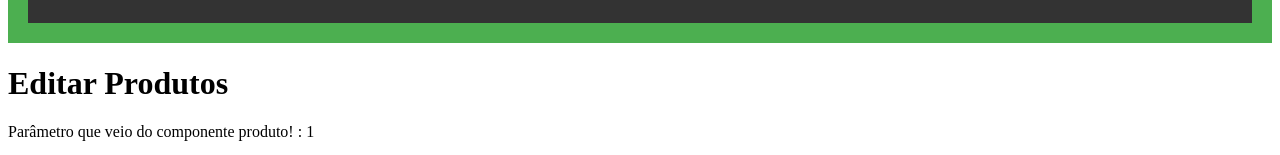
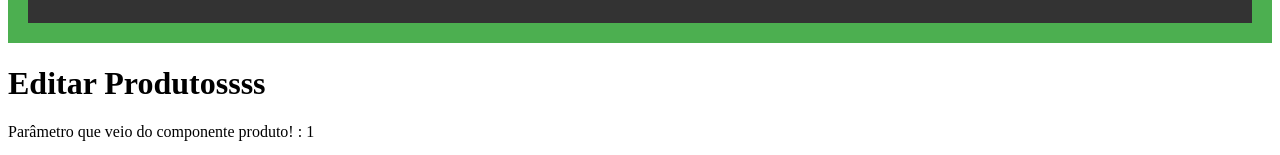
Before and after one commit to 1TDSPO-2024/aula-10-2sem-, a React (Vite) app in the folder aula10/: page /editar/produtos/1 in a window 1280 px wide. Shown: the part 187-342 px from the top of the page. Built offline with nearby package versions, Linux system fonts and the light colour scheme.

Commit message:
Testando

```diff
--- a/aula10/src/routes/EditarProdutos/index.tsx
+++ b/aula10/src/routes/EditarProdutos/index.tsx
@@ -39,7 +39,7 @@ export default function EditarProdutos(){
 
     return (
         <div>
-            <h1>Editar Produtos</h1>
+            <h1>Editar Produtossss</h1>
             <div>
                 <p>Parâmetro que veio do componente produto! : {id}</p>
                 <form onSubmit={handleSubmit}>
```
